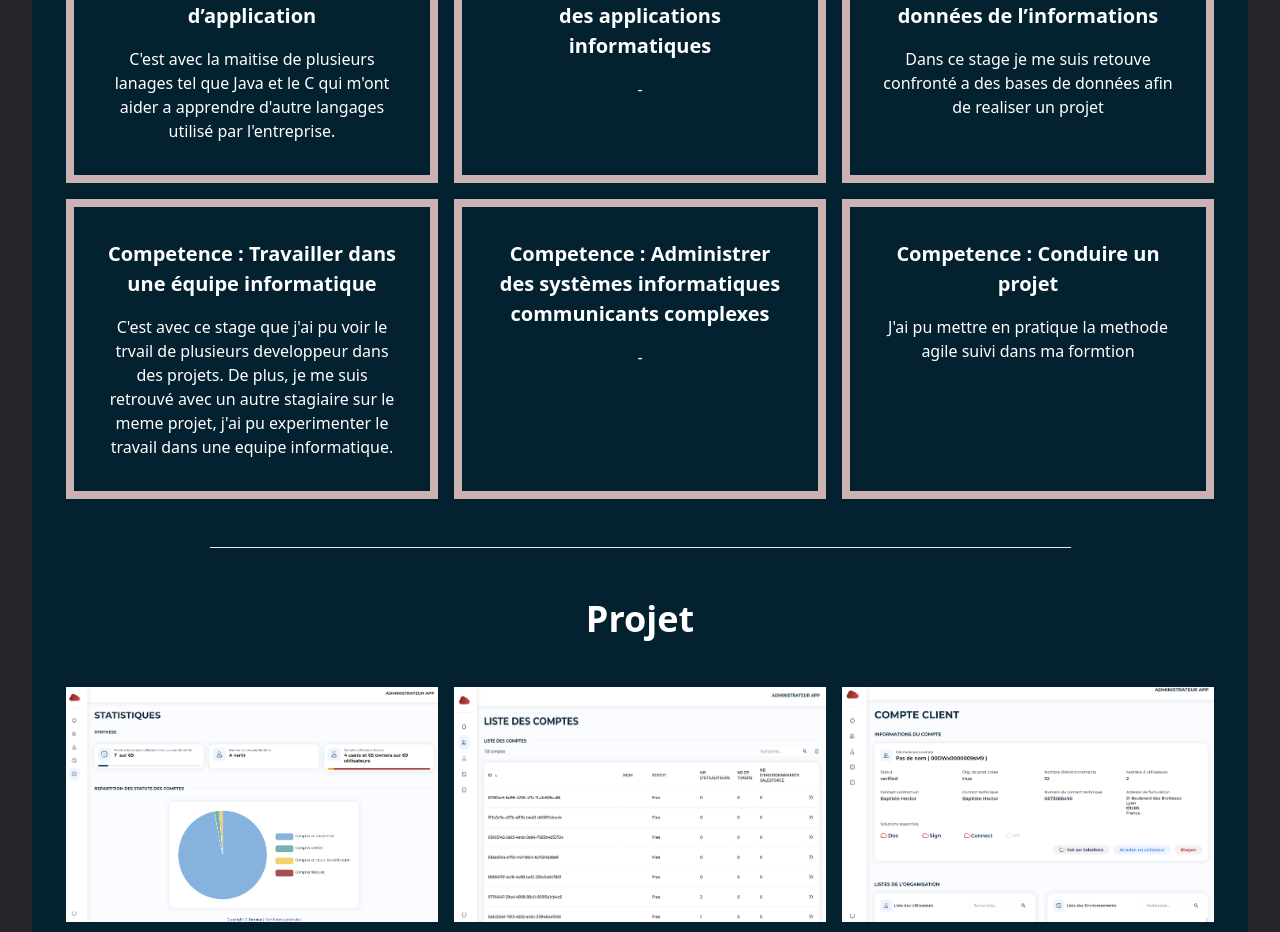
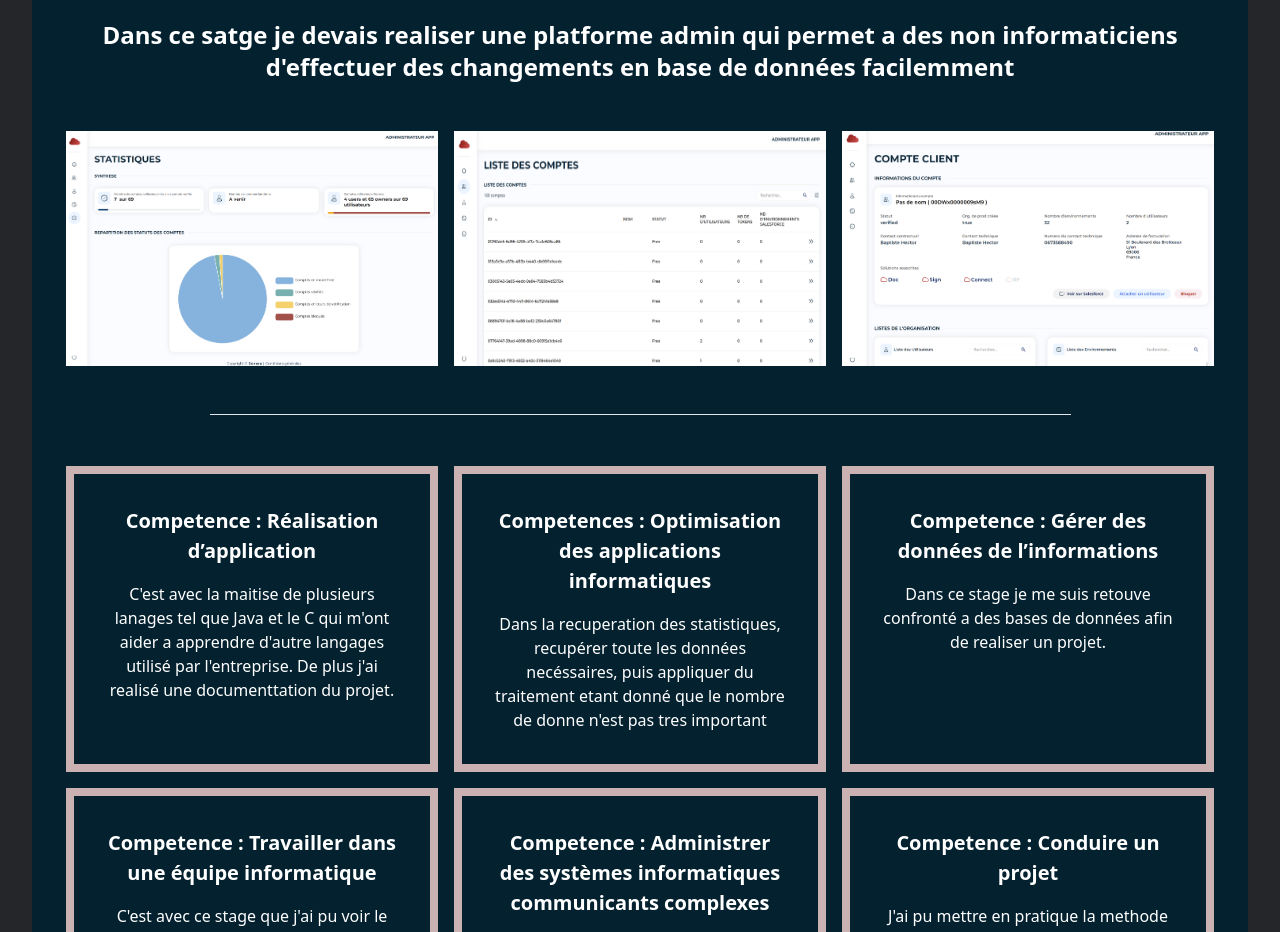
Before and after one commit to Nid77/portfolio, a Vue app: page /experiences in a window 1280 px wide. Shown: the part 1048-1980 px from the top of the page. Built offline with nearby package versions, Linux system fonts and the light colour scheme.

Commit message:
Maj des techno et exp

```diff
--- a/src/assets/json/technologies.json
+++ b/src/assets/json/technologies.json
@@ -92,6 +92,12 @@
       "lien": "https://symfony.com/",
       "tags": ["framework PHP", "back-end", "modulaire"],
       "projets": ["Projet3", "Projet4"]
+    },{
+      "nom": "ASP.NET",
+      "image": "https://cdn.jsdelivr.net/gh/devicons/devicon@latest/icons/dot-net/dot-net-original.svg",
+      "lien": "https://dotnet.microsoft.com/apps/aspnet",
+      "tags": ["framework C#", "back-end", "Microsoft"],
+      "projets": ["Projet5", "Projet6"]
     }
   ],
   "Services": [
@@ -115,6 +121,12 @@
       "lien": "https://trello.com/",
       "tags": ["gestion de projet", "collaboration", "suivi des tâches"],
       "projets": ["Projet5", "Projet6"]
+    },{
+      "nom": "Azure DevOps",
+      "image": "https://cdn.jsdelivr.net/gh/devicons/devicon@latest/icons/azure/azure-original.svg",
+      "lien": "https://azure.microsoft.com/fr-fr/services/devops/",
+      "tags": ["gestion de projet", "collaboration", "suivi des tâches"],
+      "projets": ["Projet7", "Projet8"]
     }
   ],
   "IDE": [
@@ -152,6 +164,25 @@
       "lien": "https://unity.com/",
       "tags": ["IDE", "moteur de jeu", "développement de jeux"],
       "projets": ["Projet1", "Projet2"]
+    },{
+      "nom": "Android Studio",
+      "image": "https://upload.wikimedia.org/wikipedia/commons/3/34/Android_Studio_icon.svg",
+      "lien": "https://developer.android.com/studio",
+      "tags": ["IDE", "Java", "Kotlin", "Android"],
+      "projets": ["Projet3", "Projet4"]
+    },
+    {
+      "nom": "PyCharm",
+      "image": "https://upload.wikimedia.org/wikipedia/commons/1/1d/PyCharm_Icon.svg",
+      "lien": "https://www.jetbrains.com/pycharm/",
+      "tags": ["IDE", "Python", "Django", "Flask"],
+      "projets": ["Projet7", "Projet8"]
+    },{
+      "nom": "Visual Studio",
+      "image": "https://upload.wikimedia.org/wikipedia/commons/5/59/Visual_Studio_Icon_2019.svg",
+      "lien": "https://visualstudio.microsoft.com/fr/",
+      "tags": ["IDE", "C#", "ASP.NET", "Azure"],
+      "projets": ["Projet1", "Projet2"]
     }
   ]
 }
--- a/src/views/ExperienceView.vue
+++ b/src/views/ExperienceView.vue
@@ -9,34 +9,45 @@
 
   <div class="exp">
     <div class="persentation mb-8 text-white flex flex-col gap-8">
-      <img
-        class=""
-        src="@/assets/img/experience/GONEXA/Logo rectangle négatif.png"
-        alt="logo de GONEXA"
-      />
+      <img class="" src="@/assets/img/experience/GONEXA/Logo rectangle négatif.png" alt="logo de GONEXA" />
       <h3 class="text-4xl">TYPE : STAGE </h3>
       <h3 class="text-4xl">POSTE : Developpeur Fullstack</h3>
-      <h4>Du 15/04/2024 au 5/07/2024</h4>
+      <h4>Du 15/04/2024 au 05/07/2024</h4>
       <p></p>
     </div>
+
+    <h3 class="text-white font-bold text-4xl mb-12">Platfomre Admin</h3>
+    <h4 class="text-white font-bold text-2xl mb-12">Dans ce satge je devais realiser une platforme admin qui permet a des
+      non informaticiens d'effectuer des changements en base de données facilemment</h4>
+    <div class="exp-projet grid grid-cols-3 gap-4">
+      <img class="" src="@/assets/img/experience/GONEXA/page_statistiques.png"
+        alt="capture d'ecran de la page des statistiques" />
+      <img class="" src="@/assets/img/experience/GONEXA/page_liste_comptes.png"
+        alt="capture d'ecran de la page des comptes" />
+      <img class="" src="@/assets/img/experience/GONEXA/page_compte_client.png"
+        alt="capture d'ecran de la page d'un compte client" />
+    </div>
+
+    <hr class="h-1 w-3/4 m-12" />
 
     <div class="exp-competences text-white grid grid-cols-3 gap-4">
       <div class="exp-competence">
         <h4>Competence : Réalisation d’application</h4>
         <h5>
           C'est avec la maitise de plusieurs lanages tel que Java et le C qui m'ont aider a
-          apprendre d'autre langages utilisé par l'entreprise.
+          apprendre d'autre langages utilisé par l'entreprise. De plus j'ai realisé une documenttation du projet.
         </h5>
       </div>
       <div class="exp-competence">
         <h4>Competences : Optimisation des applications informatiques</h4>
-        <h5>-</h5>
+        <h5>Dans la recuperation des statistiques, recupérer toute les données necéssaires, puis appliquer du traitement
+          etant donné que le nombre de donne n'est pas tres important</h5>
       </div>
       <div class="exp-competence">
         <h4>Competence : Gérer des données de l’informations</h4>
         <h5>
           Dans ce stage je me suis retouve confronté a des bases de données afin de realiser un
-          projet
+          projet.
         </h5>
       </div>
       <div class="exp-competence">
@@ -49,7 +60,8 @@
       </div>
       <div class="exp-competence">
         <h4>Competence : Administrer des systèmes informatiques communicants complexes</h4>
-        <h5>-</h5>
+        <h5>Dans la patforme admin , je me suis retouvé a configurer des methodes de requetes pour la partie backend du
+          projet.</h5>
       </div>
       <div class="exp-competence">
         <h4>Competence : Conduire un projet</h4>
@@ -57,25 +69,7 @@
       </div>
     </div>
 
-    <hr class="h-1 w-3/4 m-12" />
-    <h3 class="text-white font-bold text-4xl mb-12">Projet</h3>
-    <div class="exp-projet grid grid-cols-3 gap-4">
-      <img
-        class=""
-        src="@/assets/img/experience/GONEXA/page_statistiques.png"
-        alt="capture d'ecran de la page des statistiques"
-      />
-      <img
-        class=""
-        src="@/assets/img/experience/GONEXA/page_liste_comptes.png"
-        alt="capture d'ecran de la page des statistiques"
-      />
-      <img
-        class=""
-        src="@/assets/img/experience/GONEXA/page_compte_client.png"
-        alt="capture d'ecran de la page des statistiques"
-      />
-    </div>
+
   </div>
 </template>
 
--- a/src/views/HomeView.vue
+++ b/src/views/HomeView.vue
@@ -63,6 +63,28 @@ import '@/assets/style/acceuil.css';
         </div>
 
       </section>
+
+      <section class="">
+        <h2 class="text-2xl font-extrabold text-white">Scolaire</h2>
+
+        <div class="projet-perso">
+          <a href="#">
+            <img src="@/assets/img/projet-BUT/logo12cm3.png" alt="image du projet">
+            <h3>12cm3</h3>
+          </a>
+
+          <a href="#">
+            <img src="@/assets/img/projet-BUT/site-basket.png" alt="image du projet">
+            <h3>Site web Basket</h3>
+          </a>
+
+          <a href="#">
+            <img src="@/assets/img/projet-BUT/myweather.png" alt="image du projet">
+            <h3>MyWeather</h3>
+          </a>
+        </div>
+
+      </section>
     </section>
 
     <section id="contact"
```
Also changed, not shown: src/assets/img/projet-BUT/myweather.png (added).
